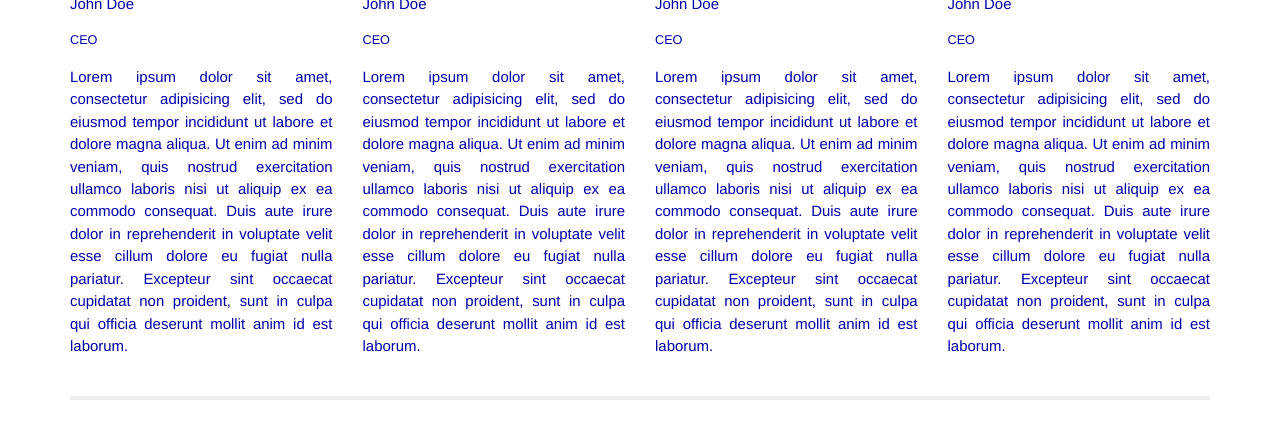
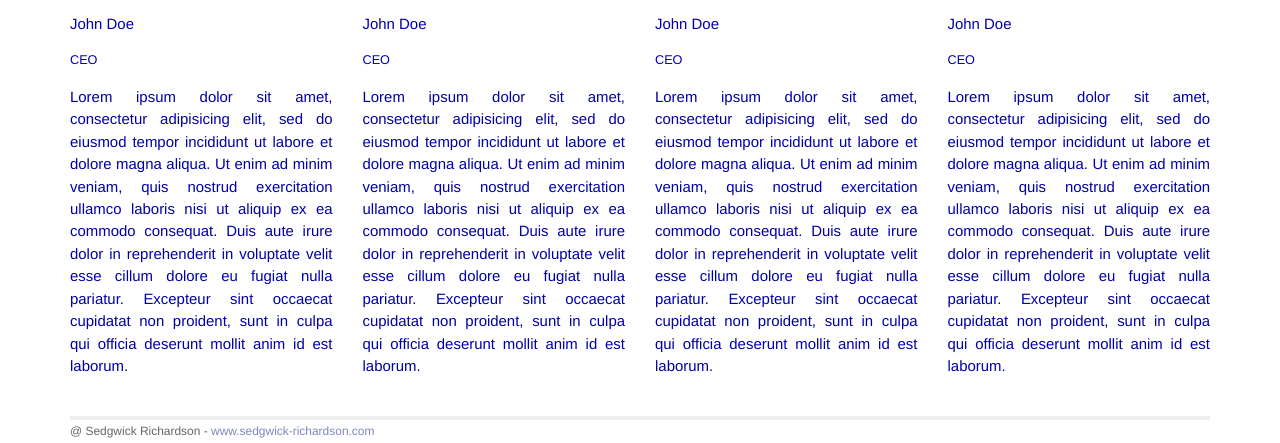
Before and after one commit to mikewire/ar_patterns, a Jekyll site: the page built from _posts/2014-02-21-team-overview.html, in a window 1280 px wide and 900 px high, scrolled down 623 px, cut to the strip 457-900 px from the top of the window. Built offline with Jekyll 4.4.1, drawn with Linux system fonts in a browser that asks for light colours; nearby versions of some CDN libraries; before the commit the page ends 1480 px from its top, so only the background shows below that.

Commit message:
added some tweaks

```diff
--- a/_layouts/default.html
+++ b/_layouts/default.html
@@ -41,9 +41,7 @@
 
                   <div class="footer">
                     <div class="contact">
-                    </div>
-                    <div class="contact">
-
+                     @ Sedgwick Richardson - <a href="http://www.sedgwick-richardson.com">www.sedgwick-richardson.com</a>
                     </div>
                   </div>
                 </div>
--- a/_posts/2014-02-20-line-chart.html
+++ b/_posts/2014-02-20-line-chart.html
@@ -3,7 +3,7 @@
 title:  "Line chart"
 date:   2014-02-20
 ---
-
+<div class="alert alert-success">todos: responsive</div>
 <canvas id="buyers" width="600" height="400"></canvas>
 
 <script>
--- a/_posts/2014-02-21-bar-chart.html
+++ b/_posts/2014-02-21-bar-chart.html
@@ -3,6 +3,7 @@
 title:  "Bar chart"
 date:   2014-02-21
 ---
+<div class="alert alert-success">todos: responsive</div>
 
 <canvas id="buyers" width="600" height="400"></canvas>
 
--- a/_posts/2014-02-21-donut-chart.html
+++ b/_posts/2014-02-21-donut-chart.html
@@ -3,7 +3,7 @@
 title:  "Donut chart"
 date:   2014-02-20
 ---
-
+<div class="alert alert-success">todos: responsive, interactivity</div>
 <canvas id="buyers" width="600" height="400"></canvas>
 
 <script>
--- a/_posts/2014-02-21-financial-highlights.html
+++ b/_posts/2014-02-21-financial-highlights.html
@@ -3,6 +3,7 @@
 title:  "Financial Highlights"
 date:   2014-02-21
 ---
+<div class="alert alert-success">todos: responsive</div>
 <table class="table" style="background:none;margin-bottom: 77px;" cellspacing="0" cellpadding="0" width="782">
 <tbody><tr class="heading-row">
 <td width="321" class=""></td>
--- a/_posts/2014-02-21-team-overview.html
+++ b/_posts/2014-02-21-team-overview.html
@@ -6,8 +6,8 @@
 <div id="people" class="row">
     <figure class="col-md-3 col-xs-12 col-sm-6">
       <a href="#">
-          <img src="http://lorempixel.com/480/480/people" />
-          <h5>John Doe</h5>
+          <img class="img-circle" src="http://lorempixel.com/480/480/animals" />
+          <h3>John Doe</h3>
           <p><small>CEO</small></p>
           <p>Lorem ipsum dolor sit amet, consectetur adipisicing elit, sed do eiusmod
           tempor incididunt ut labore et dolore magna aliqua. Ut enim ad minim veniam,
@@ -19,8 +19,8 @@
     </figure>
     <figure class="col-md-3 col-xs-12 col-sm-6">
       <a href="#">
-          <img src="http://lorempixel.com/480/480/people" />
-          <h5>John Doe</h5>
+          <img class="img-circle" src="http://lorempixel.com/480/480/animals" />
+          <h3>John Doe</h3>
           <p><small>CEO</small></p>
           <p>Lorem ipsum dolor sit amet, consectetur adipisicing elit, sed do eiusmod
           tempor incididunt ut labore et dolore magna aliqua. Ut enim ad minim veniam,
@@ -32,8 +32,8 @@
     </figure>
     <figure class="col-md-3 col-xs-12 col-sm-6">
       <a href="#">
-          <img src="http://lorempixel.com/480/480/people" />
-          <h5>John Doe</h5>
+          <img class="img-circle" src="http://lorempixel.com/480/480/animals" />
+          <h3>John Doe</h3>
           <p><small>CEO</small></p>
           <p>Lorem ipsum dolor sit amet, consectetur adipisicing elit, sed do eiusmod
           tempor incididunt ut labore et dolore magna aliqua. Ut enim ad minim veniam,
@@ -45,8 +45,8 @@
     </figure>
     <figure class="col-md-3 col-xs-12 col-sm-6">
       <a href="#">
-          <img src="http://lorempixel.com/480/480/people" />
-          <h5>John Doe</h5>
+          <img class="img-circle" src="http://lorempixel.com/480/480/animals" />
+          <h3>John Doe</h3>
           <p><small>CEO</small></p>
           <p>Lorem ipsum dolor sit amet, consectetur adipisicing elit, sed do eiusmod
           tempor incididunt ut labore et dolore magna aliqua. Ut enim ad minim veniam,
@@ -58,8 +58,8 @@
     </figure>
     <figure class="col-md-3 col-xs-12 col-sm-6">
       <a href="#">
-          <img src="http://lorempixel.com/480/480/people" />
-          <h5>John Doe</h5>
+          <img class="img-circle" src="http://lorempixel.com/480/480/animals" />
+          <h3>John Doe</h3>
           <p><small>CEO</small></p>
           <p>Lorem ipsum dolor sit amet, consectetur adipisicing elit, sed do eiusmod
           tempor incididunt ut labore et dolore magna aliqua. Ut enim ad minim veniam,
@@ -71,8 +71,8 @@
     </figure>
     <figure class="col-md-3 col-xs-12 col-sm-6">
       <a href="#">
-          <img src="http://lorempixel.com/480/480/people" />
-          <h5>John Doe</h5>
+          <img class="img-circle" src="http://lorempixel.com/480/480/animals" />
+          <h3>John Doe</h3>
           <p><small>CEO</small></p>
           <p>Lorem ipsum dolor sit amet, consectetur adipisicing elit, sed do eiusmod
           tempor incididunt ut labore et dolore magna aliqua. Ut enim ad minim veniam,
@@ -84,8 +84,8 @@
     </figure>
     <figure class="col-md-3 col-xs-12 col-sm-6">
       <a href="#">
-          <img src="http://lorempixel.com/480/480/people" />
-          <h5>John Doe</h5>
+          <img class="img-circle" src="http://lorempixel.com/480/480/animals" />
+          <h3>John Doe</h3>
           <p><small>CEO</small></p>
           <p>Lorem ipsum dolor sit amet, consectetur adipisicing elit, sed do eiusmod
           tempor incididunt ut labore et dolore magna aliqua. Ut enim ad minim veniam,
@@ -97,8 +97,8 @@
     </figure>
     <figure class="col-md-3 col-xs-12 col-sm-6">
       <a href="#">
-          <img src="http://lorempixel.com/480/480/people" />
-          <h5>John Doe</h5>
+          <img class="img-circle" src="http://lorempixel.com/480/480/animals" />
+          <h3>John Doe</h3>
           <p><small>CEO</small></p>
           <p>Lorem ipsum dolor sit amet, consectetur adipisicing elit, sed do eiusmod
           tempor incididunt ut labore et dolore magna aliqua. Ut enim ad minim veniam,
```
